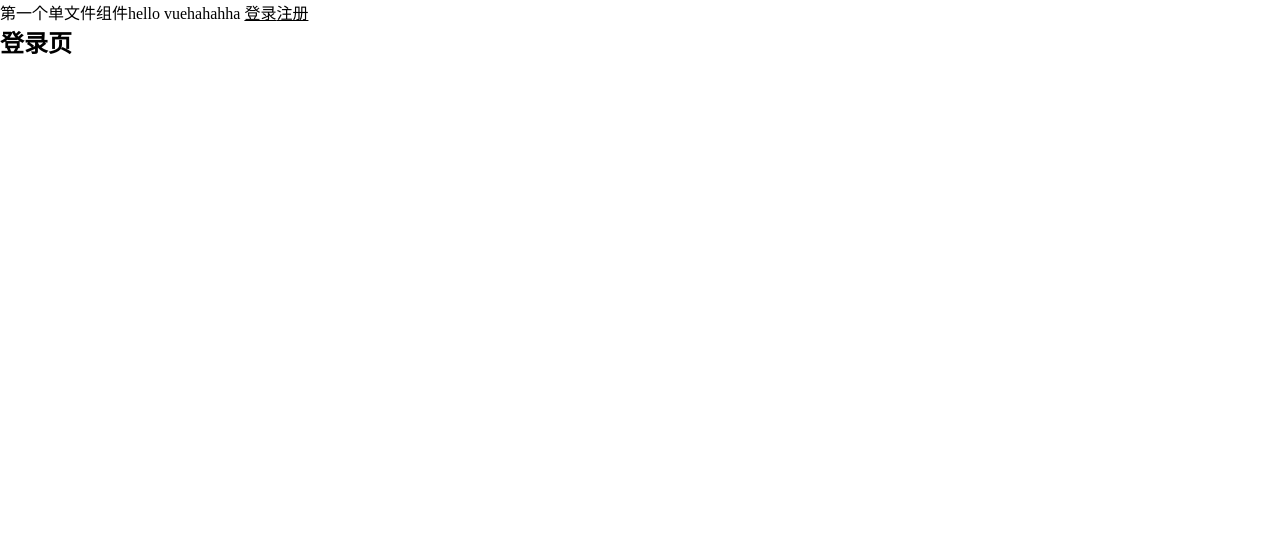
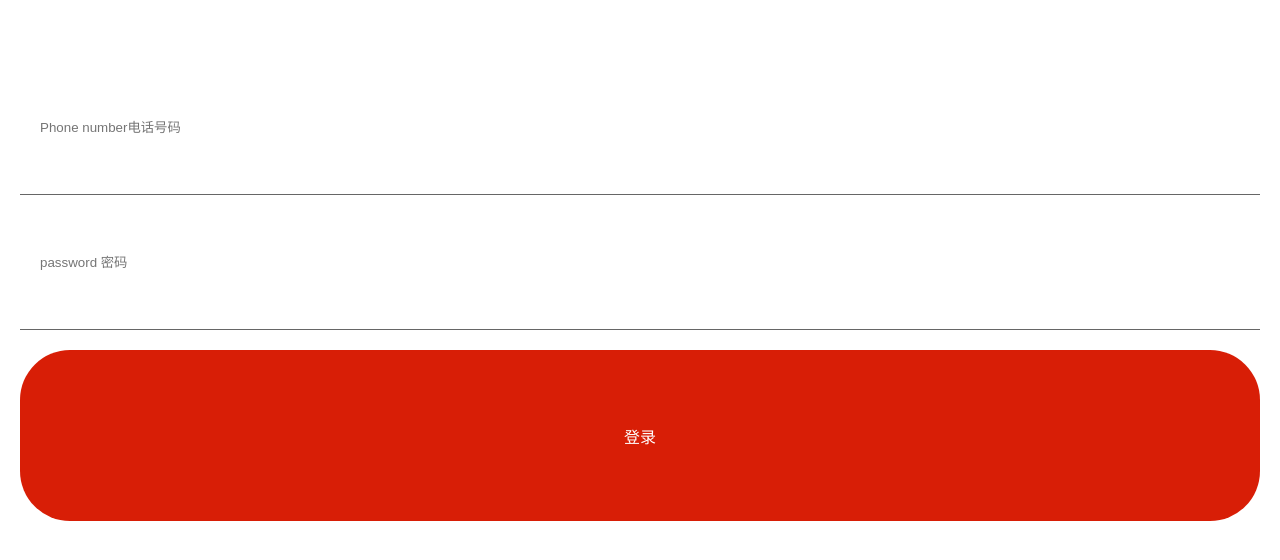
Before and after one commit to Ryxune/News, a Vue app: page /#/login in a window 1280 px wide. Shown: the top 560 px of the page. Built offline with nearby package versions, Linux system fonts and the light colour scheme; a small style sheet from the web is missing.

Commit message:
封装输入框和按钮组件

```diff
--- a/config/webpack.dev.js
+++ b/config/webpack.dev.js
@@ -6,7 +6,8 @@ module.exports = merge(base, {
 
     devtool: "source-map",
     devServer: {
-        port: 8000,
-        stats: 'errors-only' // + 只打印报错信息
+        port: 8001,
+        stats: 'errors-only', // + 只打印报错信息
+        host:'0.0.0.0' //支持手机ip访问
     },
 })
--- a/src/App.vue
+++ b/src/App.vue
@@ -1,11 +1,8 @@
 <template>
 	<!-- template最外层只能包含一个标签 -->
   	<div class="skyblue box">
-		  第一个单文件组件{{message}}hahahha
-		<router-link to="/login">登录</router-link>
-		<router-link to="/register">注册</router-link>
 		<router-view></router-view>
-	  </div>
+	</div>
 </template>
 
 <script>
@@ -21,6 +18,9 @@ export default {
 
 <style>
 /* 组件样式，会污染全局 */
+
+@import url('http://at.alicdn.com/t/font_1426139_h6vn3jbl5q.css');
+
 * {
 	margin: 0;
 	padding: 0;
--- a/src/components/AuthButton.vue
+++ b/src/components/AuthButton.vue
@@ -0,0 +1,32 @@
+<template>
+  <div class="btn" @click="handleClick">
+      {{text}}
+  </div>
+</template>
+
+<script>
+export default {
+    props:["text"],
+    methods:{
+        handleClick(event){
+            this.$emit("click",event)
+        }
+    }
+};
+</script>
+
+<style scoped lang="less">
+
+    .btn {
+        width:100%;
+        height:48/360*100vw;
+        display: flex;
+        justify-content: center;
+        align-items: center;
+        background: #D81e06;
+        color:#fff;
+        border-radius: 50px;
+        font-style: 20px;
+        margin-top: 20px;
+    }
+</style>
--- a/src/components/AuthInput.vue
+++ b/src/components/AuthInput.vue
@@ -0,0 +1,28 @@
+<template>
+  <input class="input" :placeholder="placeholder" :value="value" @input="handleInput" :type="type" />
+</template>
+
+<script>
+export default {
+  props: ["placeholder", "value", "name", "rule","type"],
+
+  methods: {
+    handleInput(event) {
+      this.$emit("input", event.target.value);
+    }
+  }
+};
+</script>
+
+<style scoped lang="less">
+.input {
+  width: 100%;
+  height: 38 / 360 * 100vw;
+  padding: 20px;
+  box-sizing: border-box;
+  background: #fff;
+  border: none;
+  border-bottom: 1px #666 solid;
+  outline: none;
+}
+</style>
--- a/src/pages/Login.vue
+++ b/src/pages/Login.vue
@@ -1,19 +1,82 @@
 <template>
-  <div>
-      <h2>登录页</h2>
+  <div class="container">
+    <div class="close">
+      <span class="iconfont iconicon-text"></span>
+    </div>
+    <div class="logo">
+      <span class="iconfont iconnew"></span>
+    </div>
+    <div>
+      <AuthInput
+        placeholder="Phone number电话号码"
+        :value="form.username"
+        @input="handleUsername"
+        type="text"
+      ></AuthInput>
+      <AuthInput
+        placeholder="password 密码"
+        :value="form.password"
+        @input="handlePassword"
+        type="password"
+      ></AuthInput>
+    </div>
+    <AuthButton @click="handleSubmit" text="登录"></AuthButton>
   </div>
 </template>
 
 <script>
+import AuthInput from "@/components/AuthInput";
+import AuthButton from "@/components/AuthButton";
+
 export default {
-  data(){
+  data() {
     return {
-      list:[],
+      form: {
+        username: "",
+        password: ""
+      }
+    };
+  },
+
+  components: {
+    AuthInput,
+    AuthButton
+  },
+  methods: {
+    handleUsername(value) {
+      this.form.username = value;
+    },
+
+    handleSubmit() {
+      console.log(this.form);
+    },
+
+    handlePassword(value) {
+      this.form.password = value;
     }
   }
-}
+};
 </script>
 
-<style>
+<style scoped lang="less">
+@import url("http://at.alicdn.com/t/font_1426139_h6vn3jbl5q.css");
+.container {
+  padding: 20px;
+}
+.close {
+  padding: 20px;
+  span {
+    font-size: 27/360 * 100vw;
+  }
+}
+.logo {
+  display: flex;
+  justify-content: center;
 
+  span {
+    display: block;
+    font-size: 126/360 * 100vw;
+    color: #d81e06;
+  }
+}
 </style>
```
